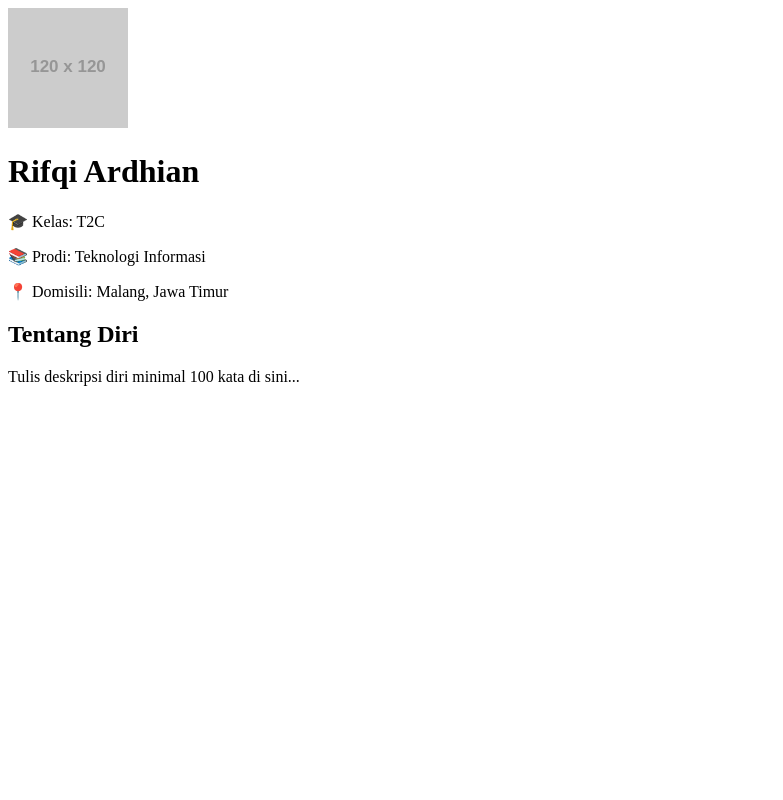
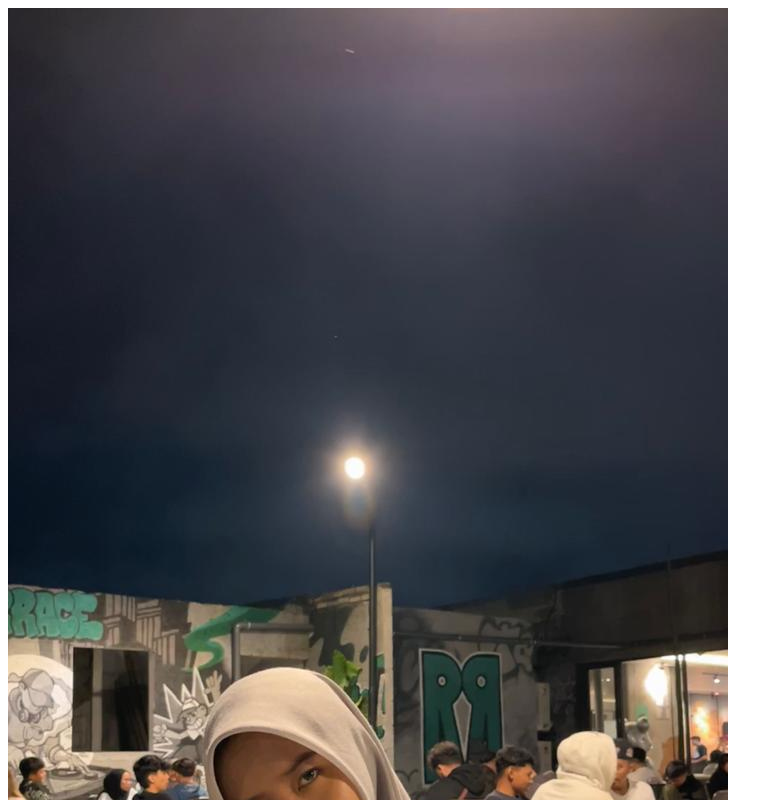
Before and after one commit to ReginaSekarm/projectreactjs, a React (Create React App) app: page /sinta in a window 1280 px wide. Shown: the top 800 px of the page, without its empty margins (0-783 px from the left). Built offline with nearby package versions, Linux system fonts and the light colour scheme.

Commit message:
edit profil dan foto

```diff
--- a/src/pages/sinta.js
+++ b/src/pages/sinta.js
@@ -1,10 +1,12 @@
+import fotoProfil from '../img/foto-sinta.jpeg'
+
 function sinta() {
   return (
     <div className="min-h-screen bg-gray-100">
       <div className="bg-blue-900 h-48 relative">
         <div className="absolute -bottom-16 left-8">
           <img
-            src="https://via.placeholder.com/120"
+            src={fotoProfil}
             alt="Foto Profil"
             className="w-32 h-32 rounded-full border-4 border-white object-cover"
           />
@@ -13,7 +15,7 @@ function sinta() {
 
       <div className="max-w-3xl mx-auto px-8 pt-20 pb-8">
         <div className="bg-white rounded-xl shadow p-6 mb-4">
-          <h1 className="text-2xl font-bold text-gray-800">Rifqi Ardhian</h1>
+          <h1 className="text-2xl font-bold text-gray-800">Desinta Rahma</h1>
           <div className="mt-2 text-gray-600 space-y-1">
             <p>🎓 <span className="font-medium">Kelas:</span> T2C</p>
             <p>📚 <span className="font-medium">Prodi:</span> Teknologi Informasi</p>
@@ -24,7 +26,9 @@ function sinta() {
         <div className="bg-white rounded-xl shadow p-6">
           <h2 className="text-xl font-semibold text-blue-800 mb-3">Tentang Diri</h2>
           <p className="text-gray-700 leading-relaxed">
-            Tulis deskripsi diri minimal 100 kata di sini...
+            Halo, nama saya Desinta Rahma, mahasiswi D3 Teknologi Informasi di Universitas Brawijaya, Jawa Timur. Saya adalah pribadi yang ramah dan senang berkenalan dengan banyak orang, terlebih jika bisa bekerja sama dan saling berbagi ide bagi saya itu adalah hal yang menyenangkan.
+            Di dunia teknologi, saya senang mencoba hal-hal baru dan berpikir kreatif dalam menyelesaikan setiap tantangan. Memang masih banyak yang perlu dipelajari, tapi justru itulah yang membuat prosesnya terasa seru dan bermakna. Selain kuliah, saya juga suka bermain badminton untuk menjaga semangat dan kesehatan. Di waktu luang, saya gemar bermain game yang ternyata juga cukup membantu dalam melatih fokus dan strategi berpikir.
+            Harapan saya ke depannya adalah terus berkembang di bidang teknologi dan suatu saat bisa menciptakan sesuatu yang bermanfaat bagi banyak orang. Masih panjang perjalanannya, tapi saya yakin dengan usaha dan kerja keras semuanya bisa tercapai.
           </p>
         </div>
       </div>
```
Also changed, not shown: src/img/foto-sinta.jpeg (added).
